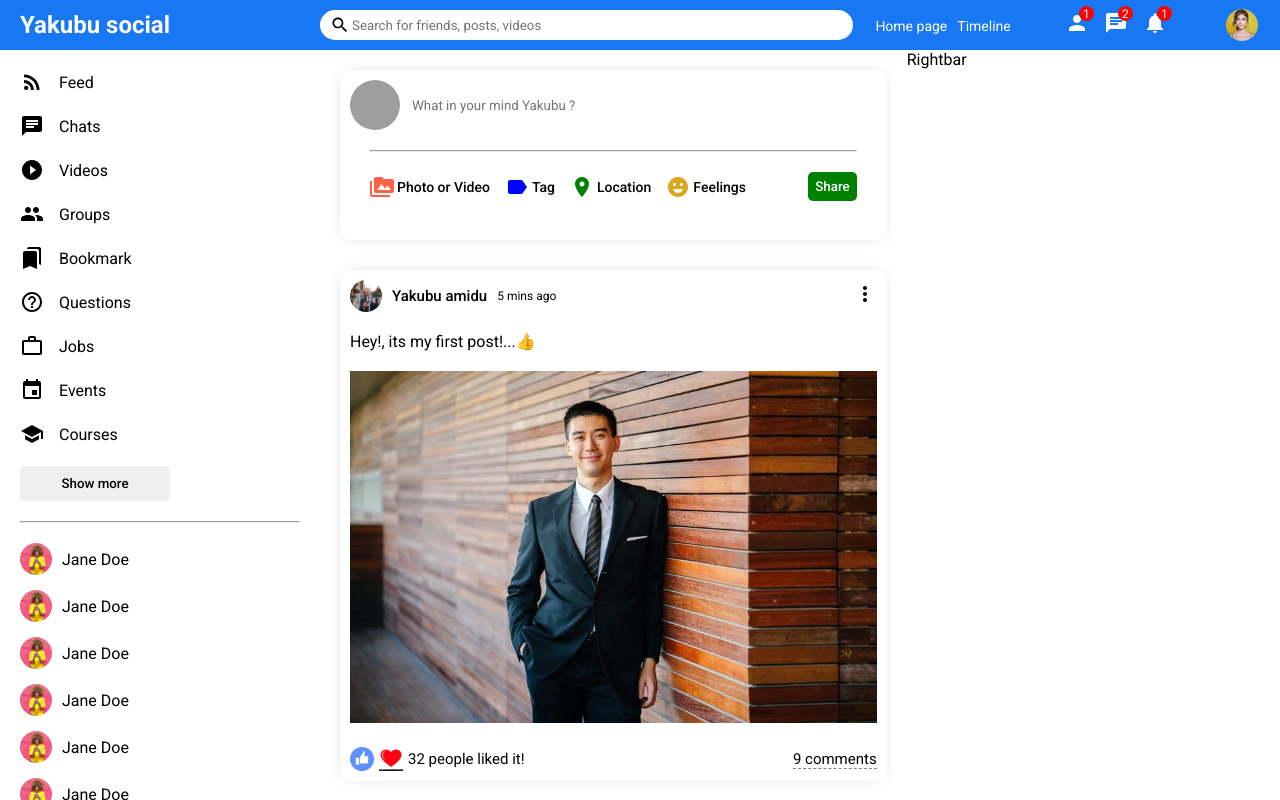
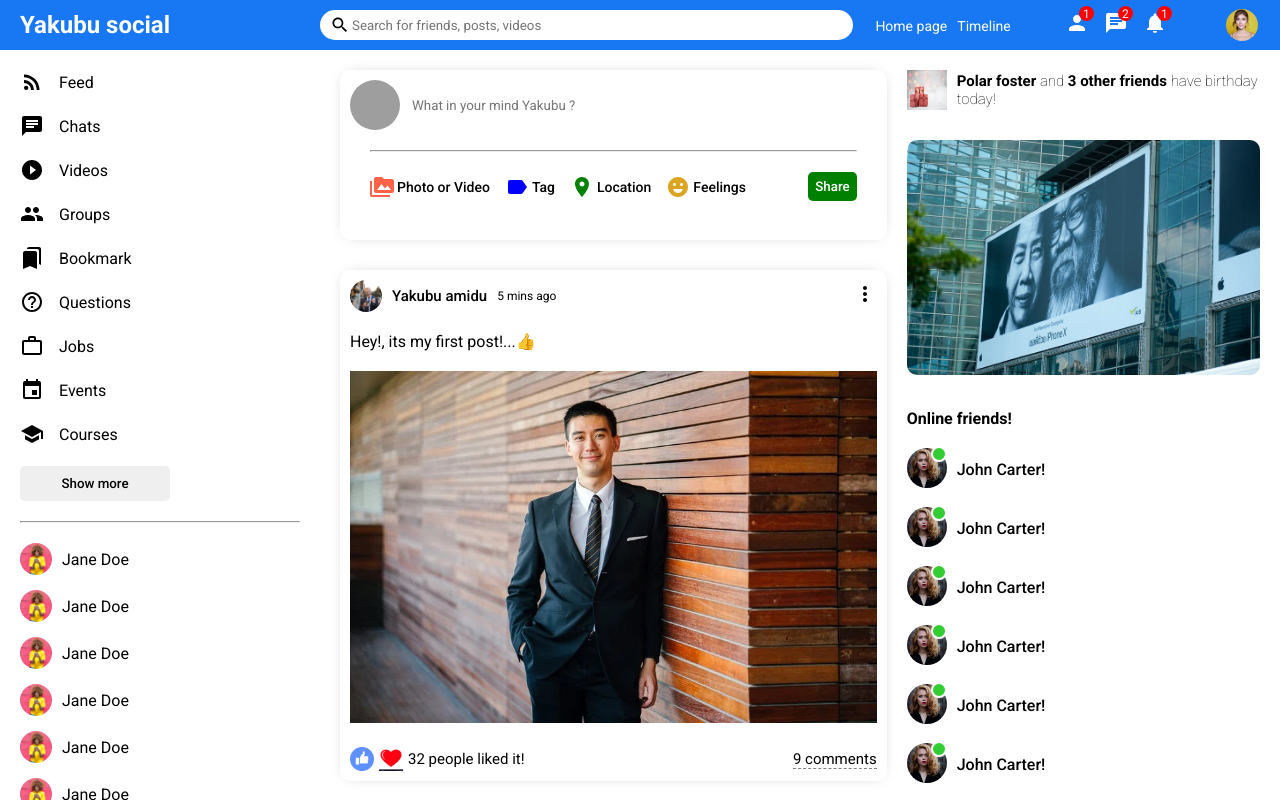
Before and after one commit to YakubuAmidu/yakubu-social-media-1, a React (Create React App) app: page / in a window 1280 px wide. Shown: the top 800 px of the page. Built offline with nearby package versions, Linux system fonts and the light colour scheme; grey boxes are pictures that could not be loaded.

Commit message:
Initial commit

```diff
--- a/src/components/RightBar/Rightbar.js
+++ b/src/components/RightBar/Rightbar.js
@@ -2,6 +2,74 @@ import './Rightbar.scss';
 
 export default function Rightbar() {
   return (
-    <div className='rightbar'>Rightbar</div>
+    <div className='rightbar'>
+      <div className='rightbarWrapper'>
+        <div className='birthdayContainer'>
+          <img className='birthdayImg' src='/assets/gift.png' alt='img' />
+          <span className='birthdayText'>
+            <b>Polar foster </b> and <b>3 other friends </b>have birthday today!
+          </span>
+        </div>
+        <img className='rightbarAd' src='/assets/ad.png' alt='img' />
+        <h4 className='rightbarTitle'>Online friends!</h4>
+        <ul className='rightbarFriendList'>
+          <li className="rightbarFriend">
+            <div className='rightbarProfileImgContainer'>
+             <img className="rightbarProfileImg" src="/assets/persons/profile-7.png" alt="img" />
+             <span className='rightbarOnline'></span>
+            </div>
+            <span className='rightbarUserName'>John Carter!</span>
+          </li>
+
+          <li className="rightbarFriend">
+            <div className='rightbarProfileImgContainer'>
+             <img className="rightbarProfileImg" src="/assets/persons/profile-7.png" alt="img" />
+             <span className='rightbarOnline'></span>
+            </div>
+            <span className='rightbarUserName'>John Carter!</span>
+          </li>
+
+          <li className="rightbarFriend">
+            <div className='rightbarProfileImgContainer'>
+             <img className="rightbarProfileImg" src="/assets/persons/profile-7.png" alt="img" />
+             <span className='rightbarOnline'></span>
+            </div>
+            <span className='rightbarUserName'>John Carter!</span>
+          </li>
+
+          <li className="rightbarFriend">
+            <div className='rightbarProfileImgContainer'>
+             <img className="rightbarProfileImg" src="/assets/persons/profile-7.png" alt="img" />
+             <span className='rightbarOnline'></span>
+            </div>
+            <span className='rightbarUserName'>John Carter!</span>
+          </li>
+
+          <li className="rightbarFriend">
+            <div className='rightbarProfileImgContainer'>
+             <img className="rightbarProfileImg" src="/assets/persons/profile-7.png" alt="img" />
+             <span className='rightbarOnline'></span>
+            </div>
+            <span className='rightbarUserName'>John Carter!</span>
+          </li>
+
+          <li className="rightbarFriend">
+            <div className='rightbarProfileImgContainer'>
+             <img className="rightbarProfileImg" src="/assets/persons/profile-7.png" alt="img" />
+             <span className='rightbarOnline'></span>
+            </div>
+            <span className='rightbarUserName'>John Carter!</span>
+          </li>
+
+          <li className="rightbarFriend">
+            <div className='rightbarProfileImgContainer'>
+             <img className="rightbarProfileImg" src="/assets/persons/profile-7.png" alt="img" />
+             <span className='rightbarOnline'></span>
+            </div>
+            <span className='rightbarUserName'>John Carter!</span>
+          </li>
+        </ul>
+      </div>
+    </div>
   )
 }
--- a/src/components/RightBar/Rightbar.scss
+++ b/src/components/RightBar/Rightbar.scss
@@ -1,3 +1,72 @@
 .rightbar {
  flex: 3.5
+};
+
+.rightbarWrapper {
+  padding: 20px 20px 0 0;
+};
+
+.birthdayContainer {
+  display: flex;
+  align-items: center;
 }
+
+.birthdayImg {
+  width: 40px;
+  height: 40px;
+  margin-right: 10px;
+};
+
+.birthdayText {
+  font-size: 15px;
+  font-weight: 300;
+};
+
+.rightbarAd {
+  width: 100%;
+  border-radius: 10px;
+  margin: 30px 0;
+};
+
+.rightbarTitle {
+  margin-bottom: 20px;
+}
+
+.rightbarFriendList {
+  padding: 0;
+  margin: 0;
+  list-style: none;
+};
+
+.rightbarFriend {
+  display: flex;
+  align-items: center;
+  margin-bottom: 15px;
+};
+
+.rightbarProfileImgContainer {
+  margin-right: 10px;
+  position: relative;
+};
+
+.rightbarProfileImg {
+  width: 40px;
+  height: 40px;
+  border-radius: 50%;
+  object-fit: cover;
+};
+
+.rightbarOnline {
+  width: 12px;
+  height: 12px;
+  border-radius: 50%;
+  background-color: limegreen;
+  position: absolute;
+  top: -2px;
+  right: 0;
+  border: 2px solid white;
+};
+
+.rightbarUserName {
+  font-weight: 500;
+}
```
Also changed, not shown: DummyData.js (added, +103 -0 lines), public/assets/post/home-1.png (added), public/assets/post/vacation-1.png (added).
